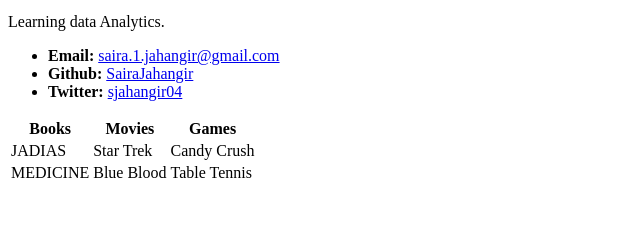
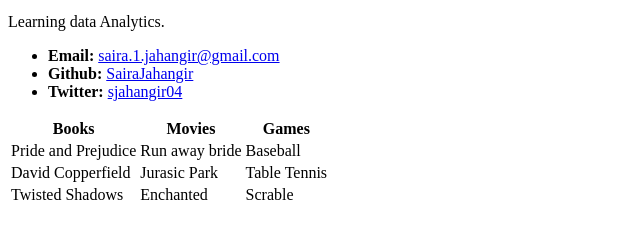
Before and after one commit to SairaJahangir/SairaJ.github.io, a plain HTML site: page index.html in a window 1280 px wide. Shown: the part 421-660 px from the top of the page, without its empty margins (0-640 px from the left). Drawn offline with Linux system fonts and the light colour scheme.

Commit message:
Update index.html

```diff
--- a/index.html
+++ b/index.html
@@ -1,3 +1,4 @@
+
 <!DOCTYPE html>
 <html lang="en-us">
 <head>
@@ -9,7 +10,7 @@
 
   <h1>Saira Jahangir</h1>
 
-  <img src="http://weknowyourdreams.com/images/baby/baby-14.jpg" alt="Saira Jahangir">
+  <img src="https://assets.eflorist.com/site/EF-2781/Homepage/m6860475-occtile.jpg" alt="Saira Jahangir">
 
   <p> A reserach data personel who is working in Infectious disease for last 5 years.</p>
   <p> Learning data Analytics.</p>
@@ -29,25 +30,23 @@
       <th>Games</th>
     </tr>
     <tr>
-      <td>JADIAS</td>
-      <td>Star Trek</td>
-      <td>Candy Crush</td>
+      <td>Pride and Prejudice</td>
+      <td>Run away bride</td>
+      <td>Baseball</td>
     </tr>
     <tr>
-      <td>MEDICINE</td>
-      <td>Blue Blood</td>
+      <td>David Copperfield</td>
+      <td>Jurasic Park</td>
       <td>Table Tennis</td>
     </tr>
-
-
-
-
-
-
+    <tr>
+      <td>Twisted Shadows </td>
+      <td>Enchanted</td>
+      <td>Scrable</td>
+    </tr>
   </table>
 
 
+</body>
 
-
-</body>
 </html>
```
